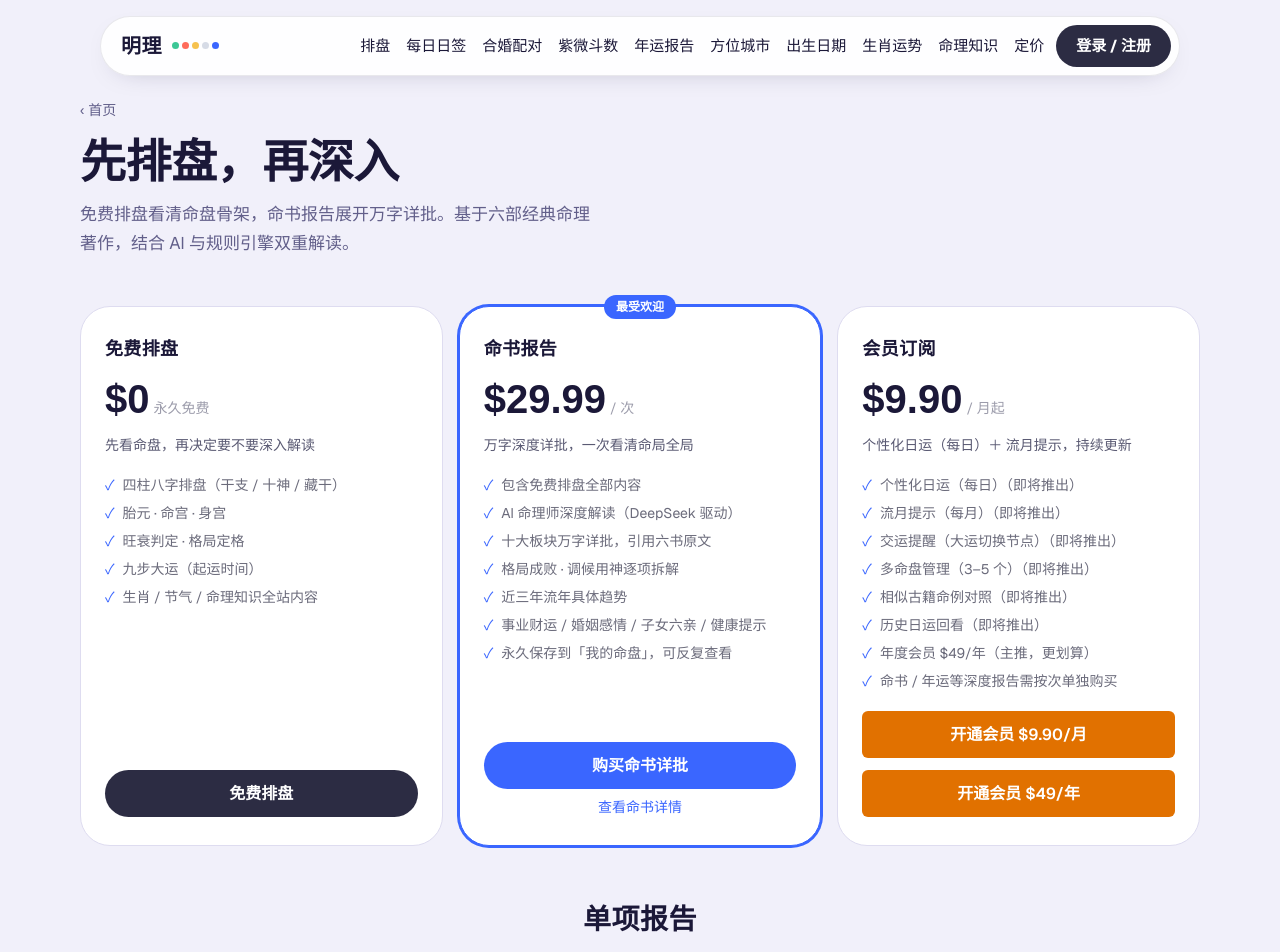
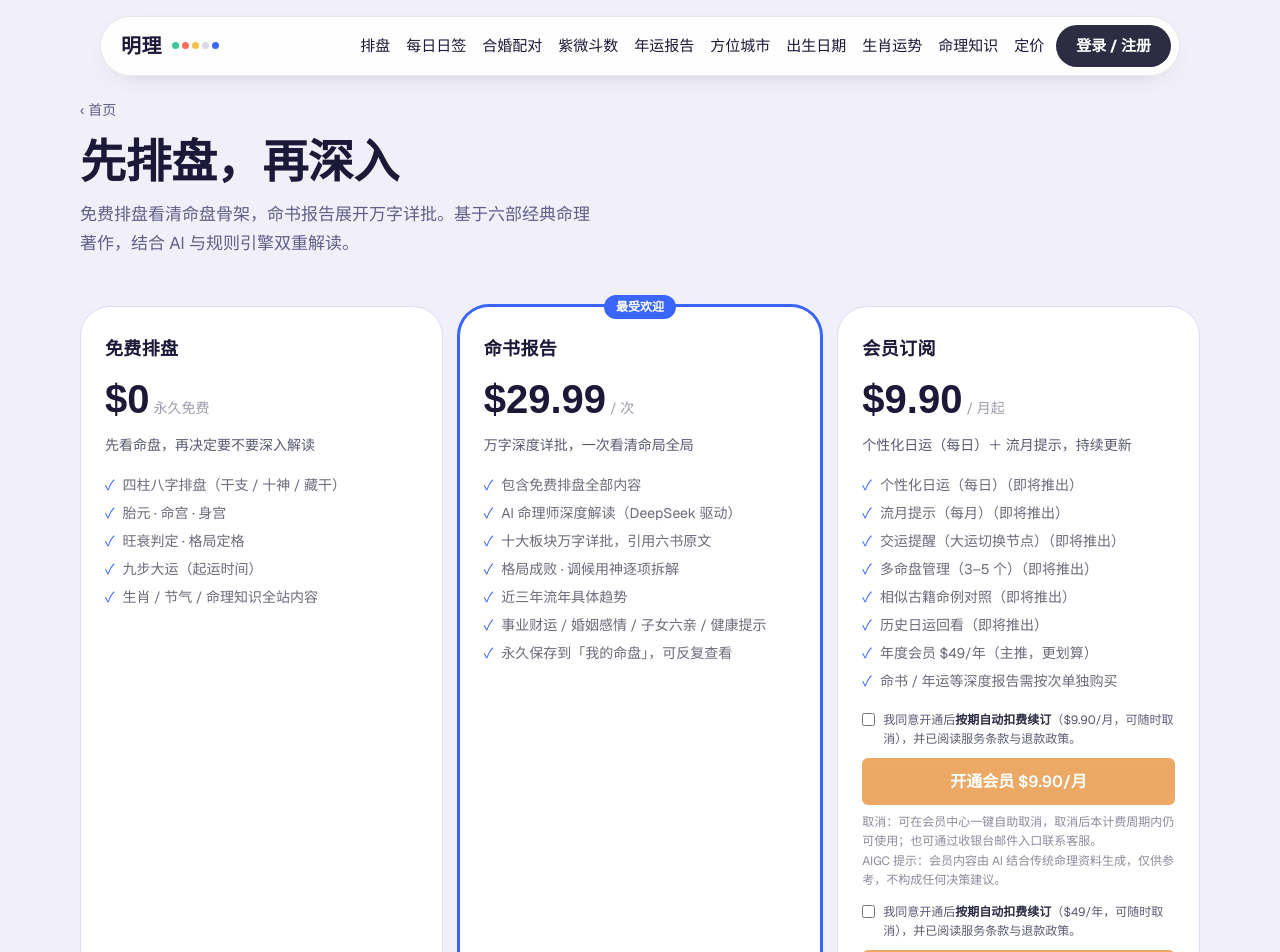
Before and after one commit to jinchenlawrence-byte/mingcharts, a Next.js app: page /pricing in a window 1280 px wide. Shown: the top 952 px of the page. Built offline with nearby package versions, Linux system fonts and the light colour scheme; no server answers.

Commit message:
fix(pricing): 补齐档 C 遗漏的会员购买按钮改动
MembershipButton 是定价页会员卡的下单入口，修改属于档 C（会员接真实支付），
上一提交漏提，此处补齐；无新增逻辑。

```diff
--- a/src/components/MembershipButton.tsx
+++ b/src/components/MembershipButton.tsx
@@ -2,8 +2,10 @@
 
 import { useState } from 'react'
 import { useRouter } from 'next/navigation'
+import Link from 'next/link'
 import { getSupabase } from '@/lib/supabase'
 import { SKUS, formatPriceUSD, type SkuId } from '@/lib/pricing'
+import { waffoProductId } from '@/lib/waffo-products'
 import type { PlanId } from '@/lib/membership'
 
 interface MembershipButtonProps {
@@ -19,8 +21,13 @@ const PLAN_SKU: Record<PlanId, SkuId> = {
 }
 
 /**
- * 开通会员按钮：未登录跳转 /auth，已登录调用 POST /api/membership。
- * 成功后显示到期时间；再次点击会续期叠加。
+ * 开通会员按钮（档 C，2026-10-18 接入真实订阅支付）。
+ *
+ * ★ 合规要点（托管收银台不可改文案，故必须放这里）：
+ *   ① 自动续费复选框【默认不勾】；未勾选时按钮【禁用】—— 明确同意才能下单
+ *   ② 按钮旁披露：站内自助取消入口（/member）、退款政策（/terms）、AIGC 内容标注
+ * ★ 开闸判据 = 该 SKU 的 PROD_ 是否登记（waffo-products.ts 唯一登记处）：
+ *   未登记 → 显示「即将推出」，不发请求；已登记 → 走服务端返回的托管收银台地址。
  */
 export default function MembershipButton({
   plan = 'monthly',
@@ -29,6 +36,9 @@ export default function MembershipButton({
 }: MembershipButtonProps) {
   const router = useRouter()
   const p = SKUS[PLAN_SKU[plan]]
+  const available = waffoProductId(PLAN_SKU[plan]) !== null
+  // ★ 默认不勾选：不得预勾（合规硬要求）
+  const [agreed, setAgreed] = useState(false)
   const [loading, setLoading] = useState(false)
   const [message, setMessage] = useState('')
   const [done, setDone] = useState(false)
@@ -47,16 +57,22 @@ export default function MembershipButton({
       const res = await fetch('/api/membership', {
         method: 'POST',
         headers: { 'Content-Type': 'application/json' },
-        body: JSON.stringify({ token: session.access_token, plan }),
+        // 服务端会二次校验；未勾选时按钮本就禁用，这里再兜一层（绝不发 true 以外的值）
+        body: JSON.stringify({ token: session.access_token, plan, agreeAutoRenew: agreed === true }),
       })
       const data = await res.json()
       if (!res.ok || !data.success) throw new Error(data.error || '开通失败')
 
+      // ★ 已登记 PROD_ → 服务端建好托管收银台会话，跳转支付。
+      //   本页【不落库】：会员权益与支付流水由 Waffo webhook 写入（真实权益的唯一来源）。
+      if (data.data?.checkoutUrl) {
+        window.location.href = data.data.checkoutUrl
+        return
+      }
+
+      // 内测期免费开放（PROD_ 未登记）：如实告知，不谎称「已购买」
       setDone(true)
-      const expire = new Date(data.data.expiresAt)
-      setMessage(
-        `开通成功！有效期至 ${expire.toLocaleDateString('zh-CN')}${plan === 'yearly' ? '' : '，可续期叠加'}`
-      )
+      setMessage(data.data?.message ?? '内测期免费开放，未产生任何扣费')
     } catch (e) {
       setMessage(e instanceof Error ? e.message : '开通失败，请稍后重试')
     } finally {
@@ -64,14 +80,43 @@ export default function MembershipButton({
     }
   }
 
+  // 未登记 → 沿用「即将推出」（不展示同意框：没得买就不用同意）
+  if (!available) {
+    return (
+      <div>
+        <div className="block text-center py-2.5 rounded-full font-semibold bg-paper-dark/40 text-ink-light/40 cursor-not-allowed">
+          即将推出
+        </div>
+        <p className="text-xs mt-2 text-center text-ink-light/60">
+          会员权益即将上线，暂未开放购买
+        </p>
+      </div>
+    )
+  }
+
   return (
     <div>
+      <label className="flex items-start gap-2 text-xs text-ink-light leading-relaxed mb-2 cursor-pointer">
+        <input
+          type="checkbox"
+          checked={agreed}
+          onChange={(e) => setAgreed(e.target.checked)}
+          className="mt-0.5 shrink-0"
+        />
+        <span>
+          我同意开通后<strong className="text-ink">按期自动扣费续订</strong>（
+          {formatPriceUSD(p.priceUSD)}
+          {plan === 'monthly' ? '/月' : '/年'}，可随时取消），并已阅读
+          <Link href="/terms" className="text-[#3a66ff] hover:underline">服务条款与退款政策</Link>。
+        </span>
+      </label>
+
       <button
         onClick={handleSubscribe}
-        disabled={loading || done}
+        disabled={loading || done || !agreed}
         className={
           className ||
-          'w-full bg-amber-600 text-white py-2.5 rounded-md font-semibold hover:bg-amber-700 transition disabled:opacity-60'
+          'w-full bg-amber-600 text-white py-2.5 rounded-md font-semibold hover:bg-amber-700 transition disabled:opacity-60 disabled:cursor-not-allowed'
         }
       >
         {loading
@@ -80,6 +125,15 @@ export default function MembershipButton({
             ? '已开通 ✓'
             : label || `开通会员 ${formatPriceUSD(p.priceUSD)}${plan === 'monthly' ? '/月' : '/年'}`}
       </button>
+
+      <p className="text-xs mt-2 text-ink-light/70 leading-relaxed">
+        取消：可在
+        <Link href="/member" className="text-[#3a66ff] hover:underline">会员中心</Link>
+        一键自助取消，取消后本计费周期内仍可使用；也可通过收银台邮件入口联系客服。
+        <br />
+        AIGC 提示：会员内容由 AI 结合传统命理资料生成，仅供参考，不构成任何决策建议。
+      </p>
+
       {message && (
         <p className={`text-xs mt-2 text-center ${done ? 'text-green-600' : 'text-red-600'}`}>
           {message}
```
